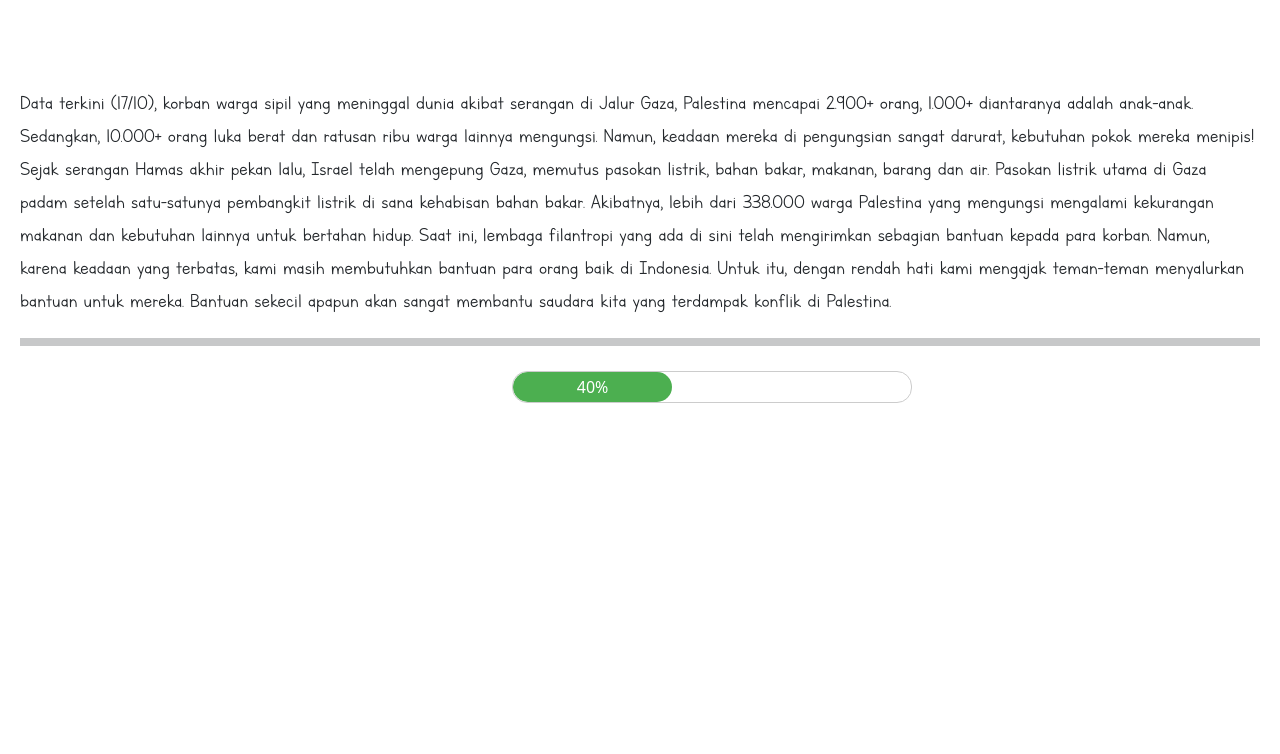
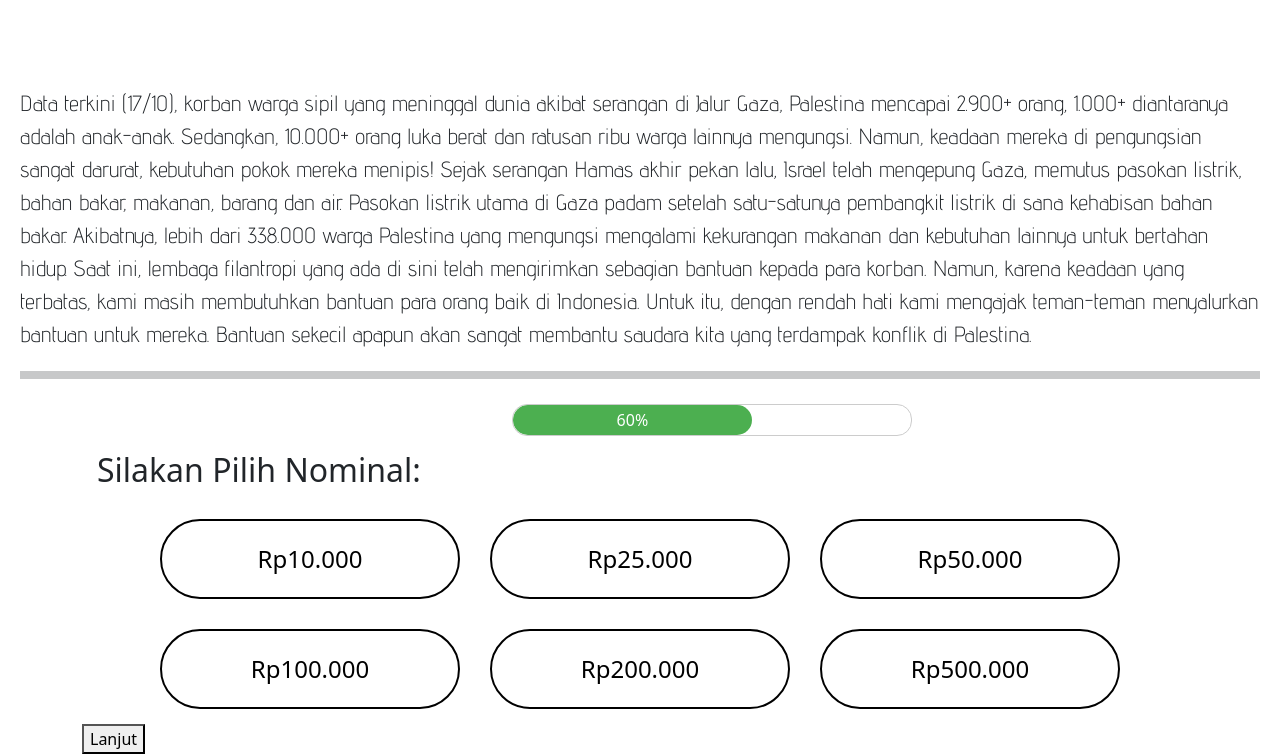
Before and after one commit to kingslyDev/ujianWDW, a plain HTML site: page src/DetailDonasi/index.html in a window 1280 px wide. Shown: the part 412-1166 px from the top of the page. Before the commit the page ends 815 px from the top, so only its background shows below. Drawn offline with nearby package versions, Linux system fonts and the light colour scheme; a web font is replaced by a local one.

Commit message:
file detail donasi

```diff
--- a/src/DetailDonasi/index.html
+++ b/src/DetailDonasi/index.html
@@ -4,7 +4,7 @@
     <meta charset="UTF-8" />
     <meta name="viewport" content="width=device-width, initial-scale=1.0" />
 
-    <!-- link style & boostrap -->
+    <!-- link style & boostrap &js -->
     <link href="https://cdn.jsdelivr.net/npm/bootstrap@5.3.2/dist/css/bootstrap.min.css" rel="stylesheet" integrity="sha384-T3c6CoIi6uLrA9TneNEoa7RxnatzjcDSCmG1MXxSR1GAsXEV/Dwwykc2MPK8M2HN" crossorigin="anonymous" />
     <link rel="stylesheet" href="style.css" />
 
@@ -50,13 +50,31 @@
     </div>
     <!-- END POSTER -->
 
-    <!-- JUDUL GALANGAN -->
+    <!-- PROGGRESBAR -->
 
     <div id="progress-bar-container">
-      <div id="progress-bar">40%</div>
+      <div id="progress-bar">%</div>
     </div>
 
-    <!-- AKHIR JUDUL GALANGAN -->
+    <!-- AKHIR PROGRESBAR -->
+
+    <!-- AWAL BUTTON NOMINAL -->
+
+    <div class="container">
+      <h2>Silakan Pilih Nominal:</h2>
+      <div class="button-row" id="buttonRow">
+        <!-- Baris 1 -->
+        <button type="button" class="btn-custom" onclick="changeColor(this); selectAmount(10000, this)">Rp10.000</button>
+        <button type="button" class="btn-custom" onclick="changeColor(this); selectAmount(25000, this)">Rp25.000</button>
+        <button type="button" class="btn-custom" onclick="changeColor(this); selectAmount(50000, this)">Rp50.000</button>
+        <!-- Baris 2 -->
+        <button type="button" class="btn-custom" onclick="changeColor(this); selectAmount(100000, this)">Rp100.000</button>
+        <button type="button" class="btn-custom" onclick="changeColor(this); selectAmount(200000, this)">Rp200.000</button>
+        <button type="button" class="btn-custom" onclick="changeColor(this); selectAmount(500000, this)">Rp500.000</button>
+      </div>
+      <button id="continueButton" onclick="continueToNextPage()" sss>Lanjut</button>
+    </div>
+    <!-- AKHIR BUTTON NOMINAL -->
   </body>
   <!-- RESOURE JS -->
   <script src="main.js"></script>
--- a/src/DetailDonasi/main.js
+++ b/src/DetailDonasi/main.js
@@ -1,3 +1,5 @@
+// AWAL PROGGRES BAR
+
 function setProgress(percentage) {
   var progressBar = document.getElementById('progress-bar');
 
@@ -5,8 +7,59 @@ function setProgress(percentage) {
     progressBar.style.width = percentage + '%';
     progressBar.innerHTML = percentage + '%';
   } else {
-    alert('Please enter a valid percentage between 0 and 100.');
+    alert('atur nilai 0-100');
   }
 }
 
-setProgress(40);
+setProgress(60);
+
+// AKHIR PROGGRES BAR
+
+let selectedAmount = 0;
+
+function changeColor(btn) {
+  var buttons = document.getElementsByClassName('btn-custom');
+  for (var i = 0; i < buttons.length; i++) {
+    buttons[i].classList.remove('active');
+  }
+
+  btn.classList.add('active');
+}
+
+function selectAmount(amount, button) {
+  changeColor(button);
+  selectedAmount = amount;
+  document.getElementById('continueButton').style.display = 'block';
+}
+
+function continueToNextPage() {
+  let nextPage = '';
+  switch (selectedAmount) {
+    case 10000:
+      nextPage = 'button1.html';
+      break;
+    case 25000:
+      nextPage = 'button2.html';
+      break;
+    case 50000:
+      nextPage = 'button3.html';
+      break;
+    case 100000:
+      nextPage = 'button4.html';
+      break;
+    case 200000:
+      nextPage = 'button5.html';
+      break;
+    case 500000:
+      nextPage = 'button6.html';
+      break;
+    default:
+      nextPage = 'index.html';
+  }
+
+  if (selectedAmount !== 0) {
+    window.location.href = nextPage;
+  } else {
+    alert('Silakan pilih nominal terlebih dahulu.');
+  }
+}
--- a/src/DetailDonasi/style.css
+++ b/src/DetailDonasi/style.css
@@ -5,8 +5,13 @@
 @font-face {
   font-family: 'Handmade';
   src: url(/font/Handmade.otf) format('opentype');
-  font-family: 'Letters for Learners';
-  src: url(/font/Letters\ for\ Learners.ttf) format('woff');
+  font-family: 'OldNewspaperTypes';
+  src: url(/font/OldNewspaperTypes.ttf) format('woff2');
+}
+
+@font-face {
+  font-family: 'adventpro-light';
+  src: url(/font/adventpro-light.ttf) format('woff');
 }
 
 body {
@@ -47,7 +52,7 @@ body {
 }
 
 h1 {
-  font-family: 'Handmade', sans-serif;
+  font-family: 'OldNewspaperTypes', sans-serif;
   float: right;
   text-decoration: underline;
   text-decoration-color: red;
@@ -58,7 +63,7 @@ h1 {
 }
 
 p {
-  font-family: 'Letters for Learners', sans-serif;
+  font-family: 'adventpro-light', sans-serif;
   font-size: 22px;
   margin-top: 90px;
   text-justify: auto;
@@ -88,3 +93,33 @@ hr {
   color: white;
   border-radius: 15px;
 }
+
+.button-row {
+  display: flex;
+  flex-wrap: wrap;
+  justify-content: center;
+}
+
+.btn-custom {
+  background-color: white;
+  color: black;
+  border: 2px solid black;
+  font-size: 1.5em;
+  padding: 15px 20px;
+  border-radius: 40px;
+  margin: 15px;
+  cursor: pointer;
+  width: 300px; /* Menyesuaikan lebar */
+  height: 80px; /* Menyesuaikan tinggi */
+}
+
+.btn-custom.active {
+  background-color: rgb(14, 255, 150);
+  color: black;
+  border: solid #ee9515;
+  border-radius: 26px;
+}
+
+h2 {
+  margin: 15px;
+}
```
Also changed, not shown: src/DetailDonasi/button1.html (added, +11 -0 lines), src/Home/index.html (+1 -0 lines), font/OldNewspaperTypes.ttf (added), font/Sunday Morning.ttf (added), font/adventpro-light.ttf (added).
